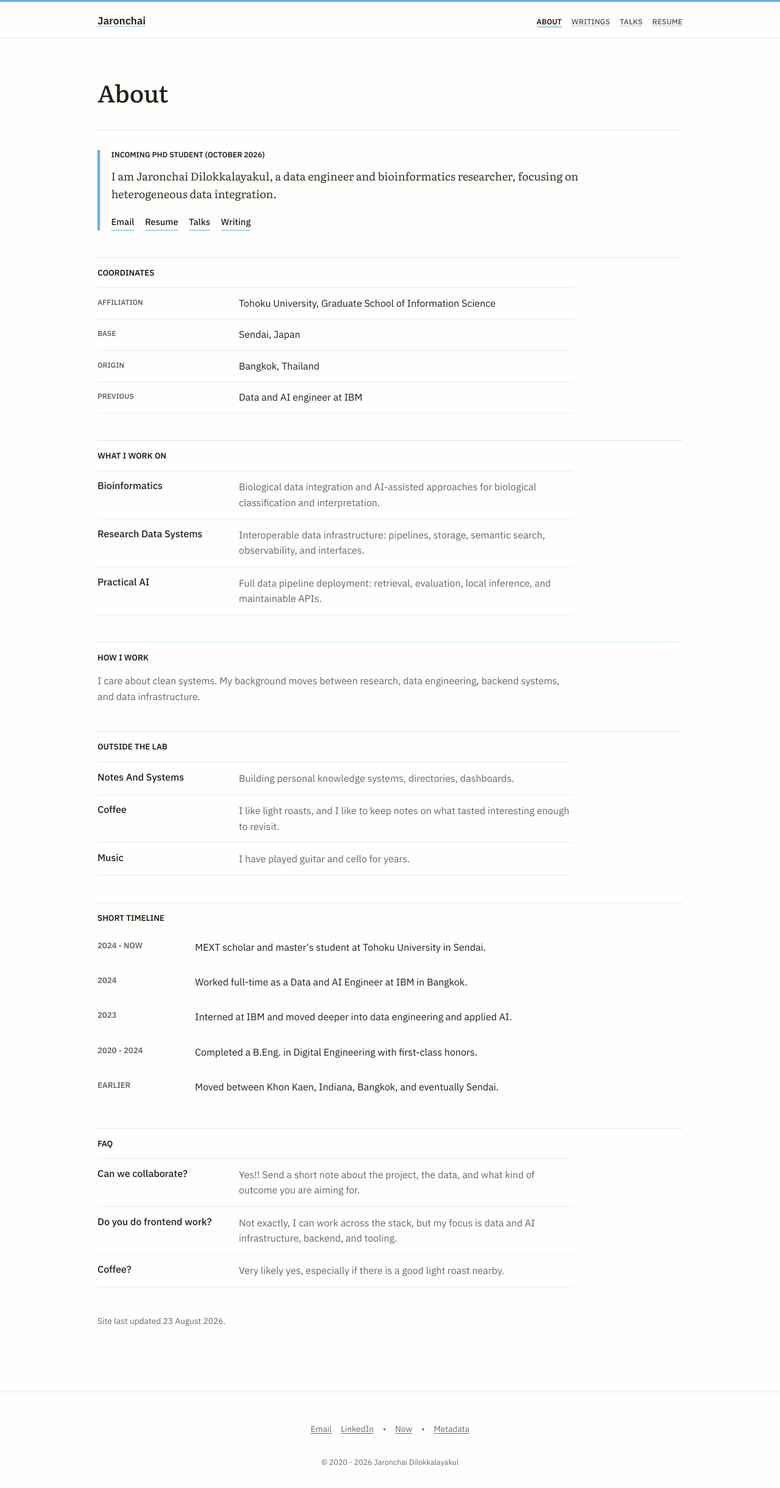
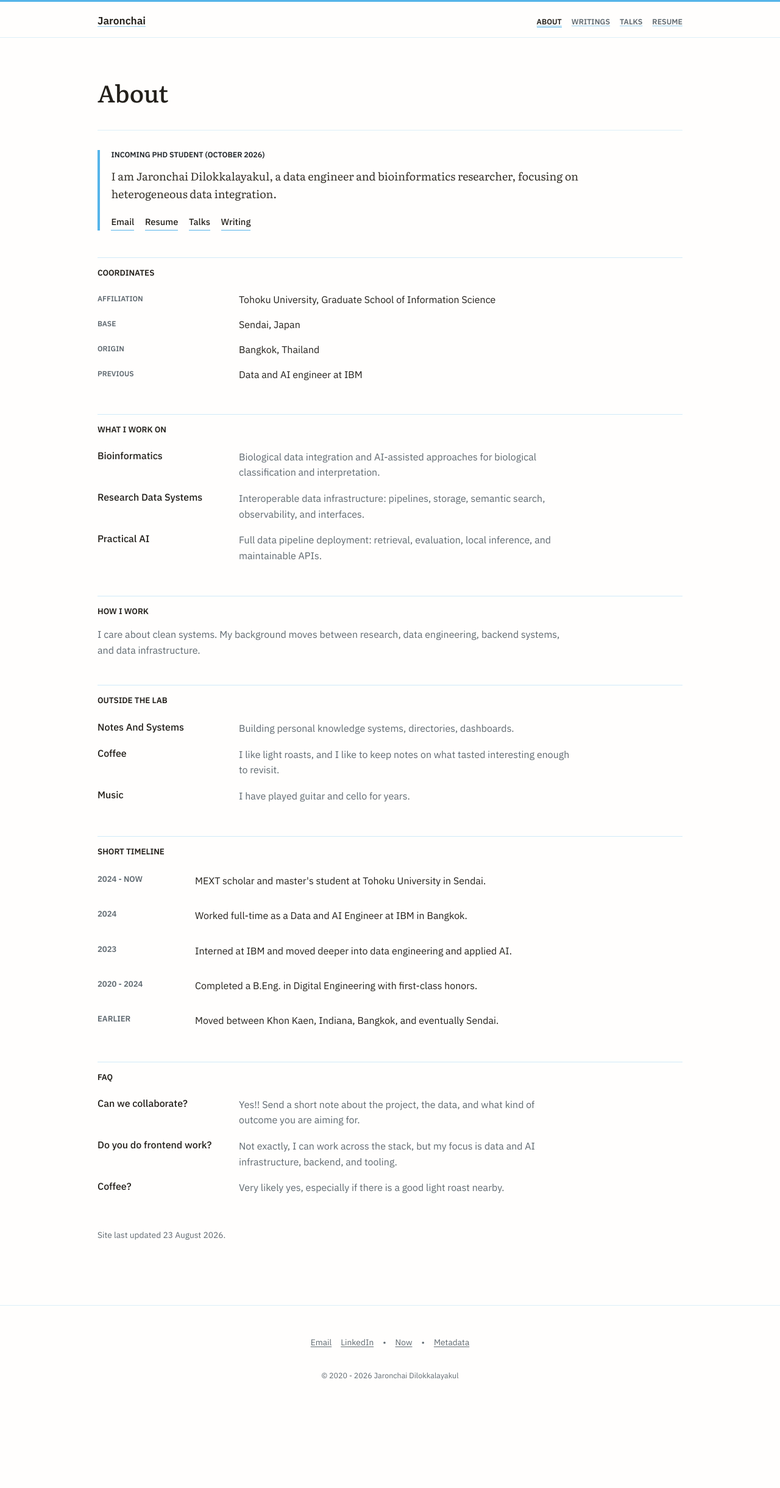
Before and after one commit to jarondlk/jaronchai-blog, a Jekyll site: the page built from pages/about.markdown, in a window 1280 px wide. Shown: the whole page at 61% size. Built offline with Jekyll 4.4.1, drawn with Linux system fonts in a browser that asks for light colours; after the commit the page ends 2298 px from its top, so only the background shows below that.

Commit message:
Tighten About page lists

```diff
--- a/_sass/minima/_layout.scss
+++ b/_sass/minima/_layout.scss
@@ -1211,14 +1211,7 @@ a.output-title:hover {
   display: grid;
   grid-template-columns: minmax(9rem, 13rem) minmax(0, 1fr);
   gap: 1.5rem;
-  border-top: 1px solid rgba($accent-blue, .2);
-  padding: .85rem 0;
-}
-
-.about-facts > div:last-child,
-.about-grid article:last-child,
-.about-faq article:last-child {
-  border-bottom: 1px solid rgba($accent-blue, .2);
+  padding: .55rem 0;
 }
 
 .about-facts dt {
```
